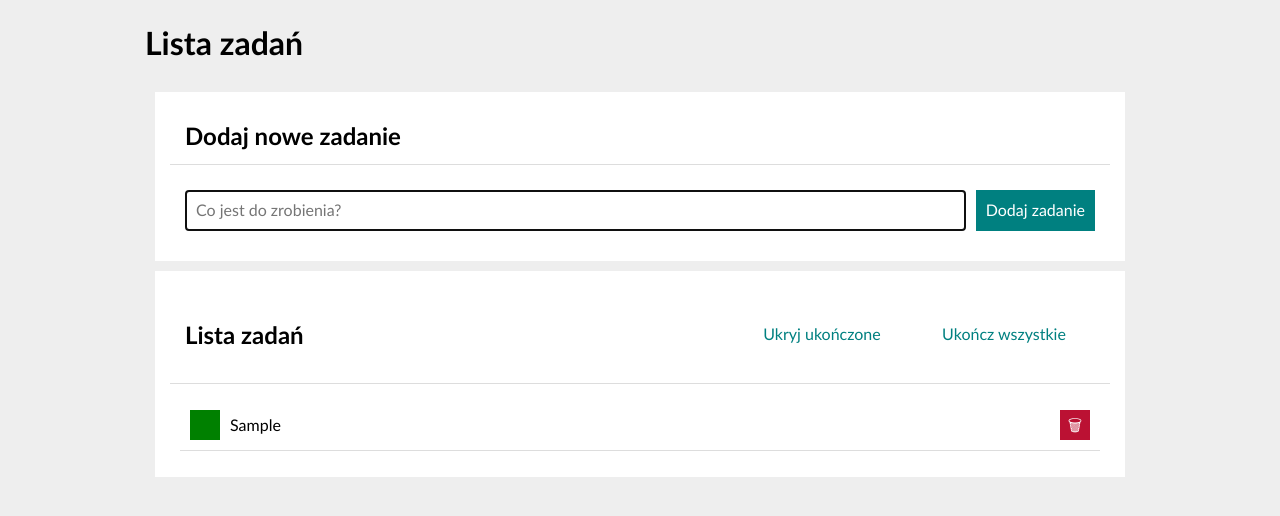
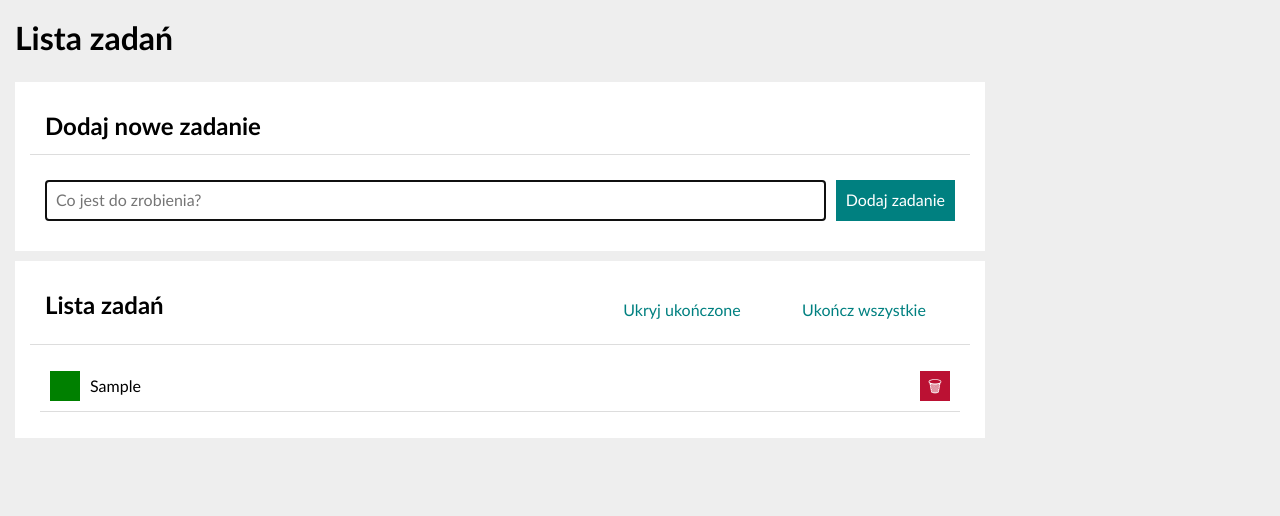
Before and after one commit to Piotr-Godlewski/tasklist_app, a plain HTML site: page index.html in a window 1280 px wide. Both pictures are taken after typing "Sample" into the empty fields and a click on the button "Dodaj zadanie". Drawn offline with nearby package versions, Linux system fonts and the light colour scheme.

Commit message:
corrected codes html, css, js

```diff
--- a/css/body.css
+++ /dev/null
@@ -1,7 +0,0 @@
-.body {
-    background-color: #eee;
-    font-family: 'Calibri' , sans-serif;
-    display: grid;
-    grid-template-columns: minmax(0, 1000px);
-    justify-content: center;
-}
--- a/css/buttons.css
+++ b/css/buttons.css
@@ -1,6 +1,6 @@
 .form__button {
     background-color: teal;
-    transition: background-color 1s;
+    transition: 1s;
     color: white;
     border: none;
     padding: 10px;
@@ -57,3 +57,29 @@
 .list__button--done:active {
     border: 1px solid #000;
 }
+
+.container__buttons {
+    display: grid;
+    grid-template-columns: 1fr 1fr;
+}
+
+.buttons {
+    border: none;
+    color: teal;
+    transition: 1s;
+    background-color: #fff;
+    padding: 10px;
+}
+
+.buttons:hover {
+    color: hsl(180, 100%, 35%);
+}
+
+.buttons:disabled{
+    color: #ddd;
+}
+@media (max-width: 767px) {
+    .container__buttons {
+        grid-template-columns: 1fr;
+    }
+}
--- a/css/container.css
+++ b/css/container.css
@@ -12,32 +12,12 @@
     grid-template-columns: 60% 40%;
 }
 
-.container__buttons {
-    display: grid;
-    grid-template-columns: 1fr 1fr;
-}
-
-.buttons {
-    border: none;
-    color: teal;
-    transition: 1s;
-    background-color: #fff;
-    padding: 10px;
-}
-
-.buttons:hover {
-    color: hsl(180, 100%, 35%);
-}
-
-.buttons:disabled{
-    color: #ddd;
+.container__header--removeMargin {
+    margin: 0;
 }
 
 @media (max-width: 767px) {
     .container__header {
         grid-template-columns: 1fr;
     }
-    .container__buttons {
-        grid-template-columns: 1fr;
-    }
 }
--- a/css/form.css
+++ b/css/form.css
@@ -4,3 +4,10 @@
     justify-content:space-between;
     flex-wrap: wrap;
 }
+
+.form__input {
+    border: 1px solid #ddd;
+    padding: 10px;
+    flex-grow: 1;
+    margin: 5px;
+}
--- a/css/header.css
+++ b/css/header.css
@@ -1,5 +1,4 @@
 .header {
-    margin: 5px;
+    margin: 0 15px;
     padding: 20px 0;
-    justify-self: start;
 }
--- a/css/input.css
+++ /dev/null
@@ -1,6 +0,0 @@
-.form__input {
-    border: 1px solid #ddd;
-    padding: 10px;
-    flex-grow: 1;
-    margin: 5px;
-}
--- a/css/style.css
+++ b/css/style.css
@@ -5,3 +5,10 @@ html {
 *, ::after, ::before {
     box-sizing: inherit;
 }
+
+.body {
+    background-color: #eee;
+    font-family: 'Calibri' , sans-serif;
+    display: grid;
+    grid-template-columns: minmax(0, 1000px);
+}
--- a/index.html
+++ b/index.html
@@ -12,11 +12,9 @@
         integrity="sha512-NhSC1YmyruXifcj/KFRWoC561YpHpc5Jtzgvbuzx5VozKpWvQ+4nXhPdFgmx8xqexRcpAglTj9sIBWINXa8x5w=="
         crossorigin="anonymous" referrerpolicy="no-referrer" />
     <link href="css/style.css" rel="stylesheet">
-    <link href="css/body.css" rel="stylesheet">
     <link href="css/container.css" rel="stylesheet">
     <link href="css/header.css" rel="stylesheet">
     <link href="css/buttons.css" rel="stylesheet">
-    <link href="css/input.css" rel="stylesheet">
     <link href="css/form.css" rel="stylesheet">
     <link href="css/list.css" rel="stylesheet">
     <script defer src="js/script.js"></script>
@@ -26,21 +24,21 @@
 
     <h1 class="header"> Lista zadań </h1>
 
-    <div class="container">
+    <section class="container">
         <h2 class="container__header">Dodaj nowe zadanie</h2>
         <form class="form js-form">
             <input class="form__input js-newTask" name="newTask" autofocus placeholder="Co jest do zrobienia?">
             <button class="form__button">Dodaj zadanie</button>
         </form>
-    </div>
+    </section>
 
-    <div class="container">
+    <section class="container">
         <header class="container__header">
-            <h2>Lista zadań</h2>
+            <h2 class="container__header--removeMargin">Lista zadań</h2>
             <div class="container__buttons js-buttons"></div>
         </header>
         <ul class="tasks js-tasks"></ul>
-    </div>
+    </section>
 </body>
 
 </html>
```
